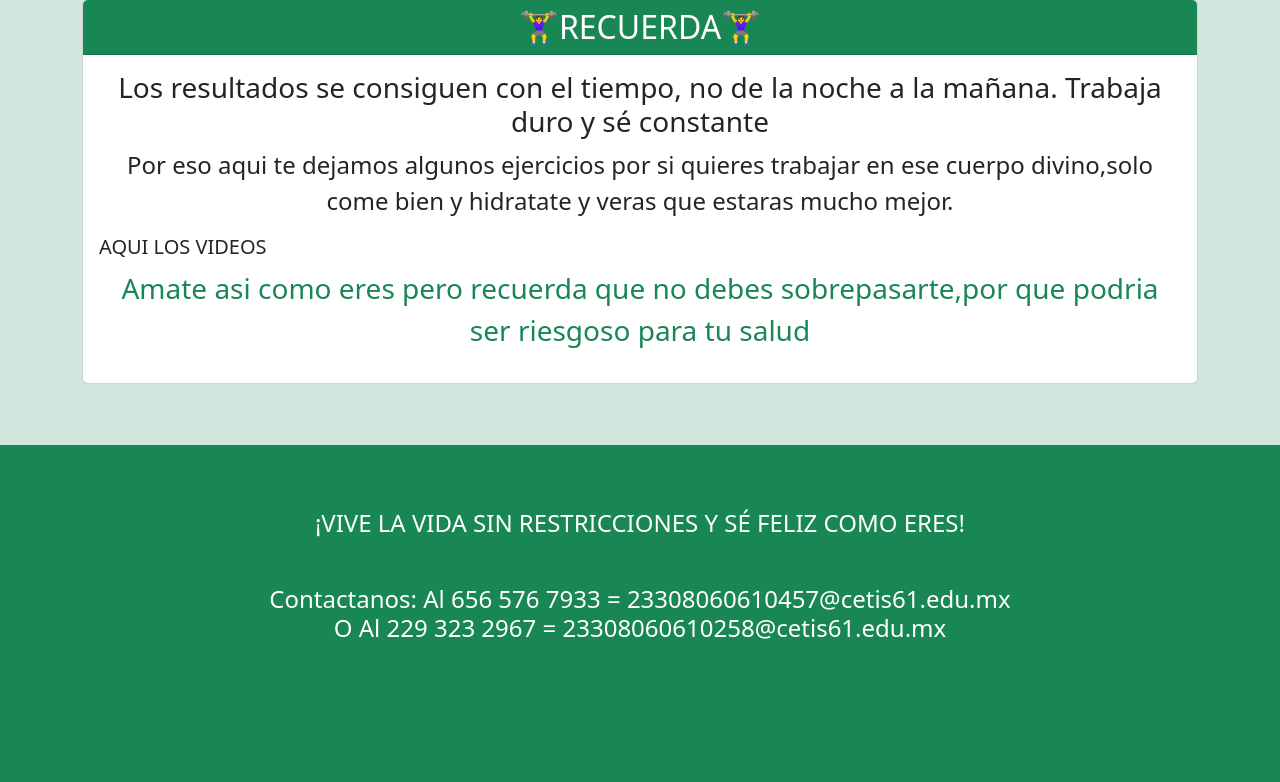
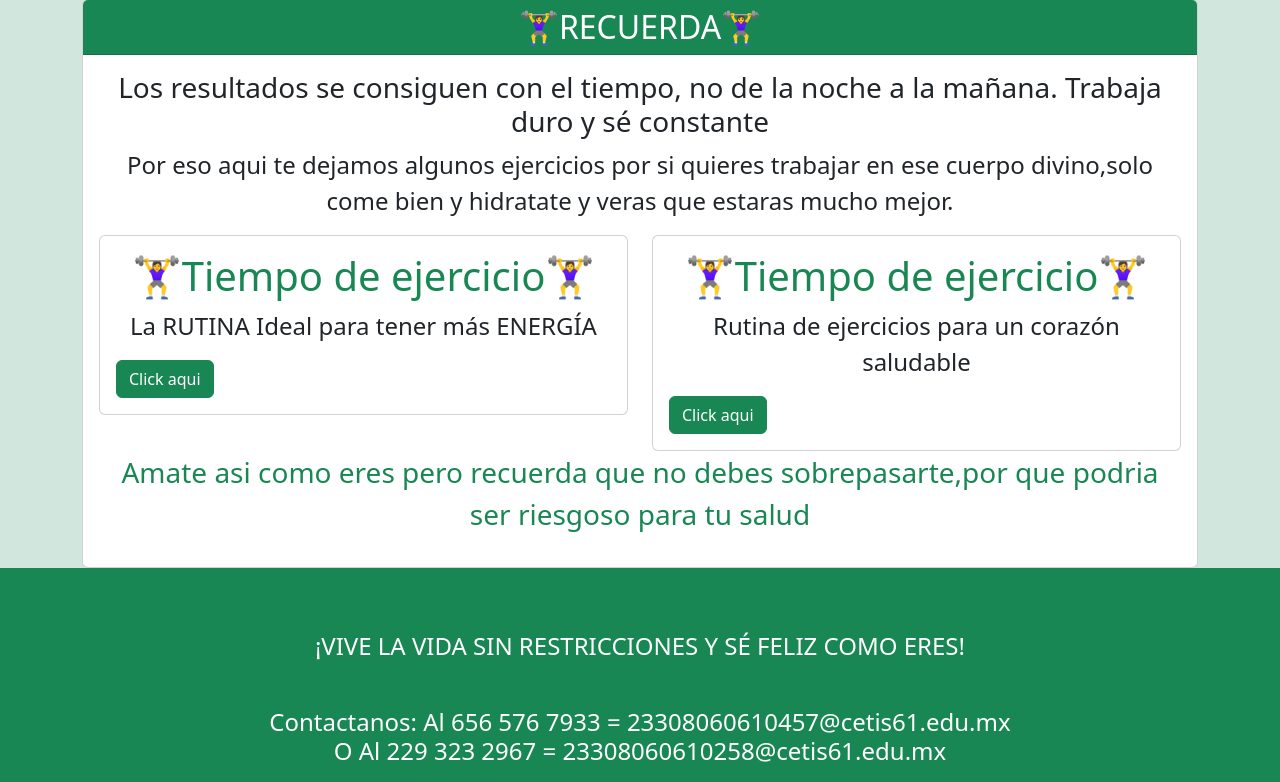
Before and after one commit to ZeferinoLeonardoAnetteMichel/Aplicacion, a Flask app: page /videos in a window 1280 px wide. Shown: the part 141-923 px from the top of the page. Before the commit the page ends 780 px from the top, so only its background shows below. Run offline with Flask 3, Linux system fonts and the light colour scheme; the visitor is signed in with stand-in values (Sample User, id 1); some libraries are stand-ins or nearby versions.

Commit message:
Update videos.html

```diff
--- a/templates/videos.html
+++ b/templates/videos.html
@@ -7,7 +7,30 @@
         <div class="card-body">
         <h5 class="card-title text-center fs-3">Los resultados se consiguen con el tiempo, no de la noche a la mañana. Trabaja duro y sé constante</h5>
         <p class="fw-light text-center fs-4">Por eso aqui te dejamos algunos ejercicios por si quieres trabajar en ese cuerpo divino,solo come bien y hidratate y veras que estaras mucho mejor.</p>
-        <h5>AQUI LOS VIDEOS</h5>
+        <div class="row">
+
+<div class="col-sm-6 mb-3 mb-sm-0">
+    <div class="card">
+      <div class="card-body">
+        <h5 class="card-title text-success text-center fs-1">🏋️‍♀️Tiempo de ejercicio🏋️‍♀️</h5>
+        <p class="card-text text-center fs-4">
+La RUTINA Ideal para tener más ENERGÍA</p>
+        <a href="https://youtu.be/ADiHiQ2UC8Q?si=LuTpgEpjzNE20BdH" class="btn btn-success">Click aqui</a>
+      </div>
+    </div>
+  </div>
+
+  <div class="col-sm-6">
+    <div class="card">
+      <div class="card-body">
+        <h5 class="card-title text-center text-success fs-1">🏋️‍♀️Tiempo de ejercicio🏋️‍♀️</h5>
+        <p class="card-text text-center fs-4">
+Rutina de ejercicios para un corazón saludable</p>
+        <a href="https://youtu.be/Y0SpMquyQNU?si=QNErudnjxfxY1Bfl" class="btn btn-success">Click aqui</a>
+      </div>
+    </div>
+  </div>
+</div>
         <p class="text-success text-center fs-3">Amate asi como eres pero recuerda que no debes sobrepasarte,por que podria ser riesgoso para tu salud</p>
 
 </div>
```
